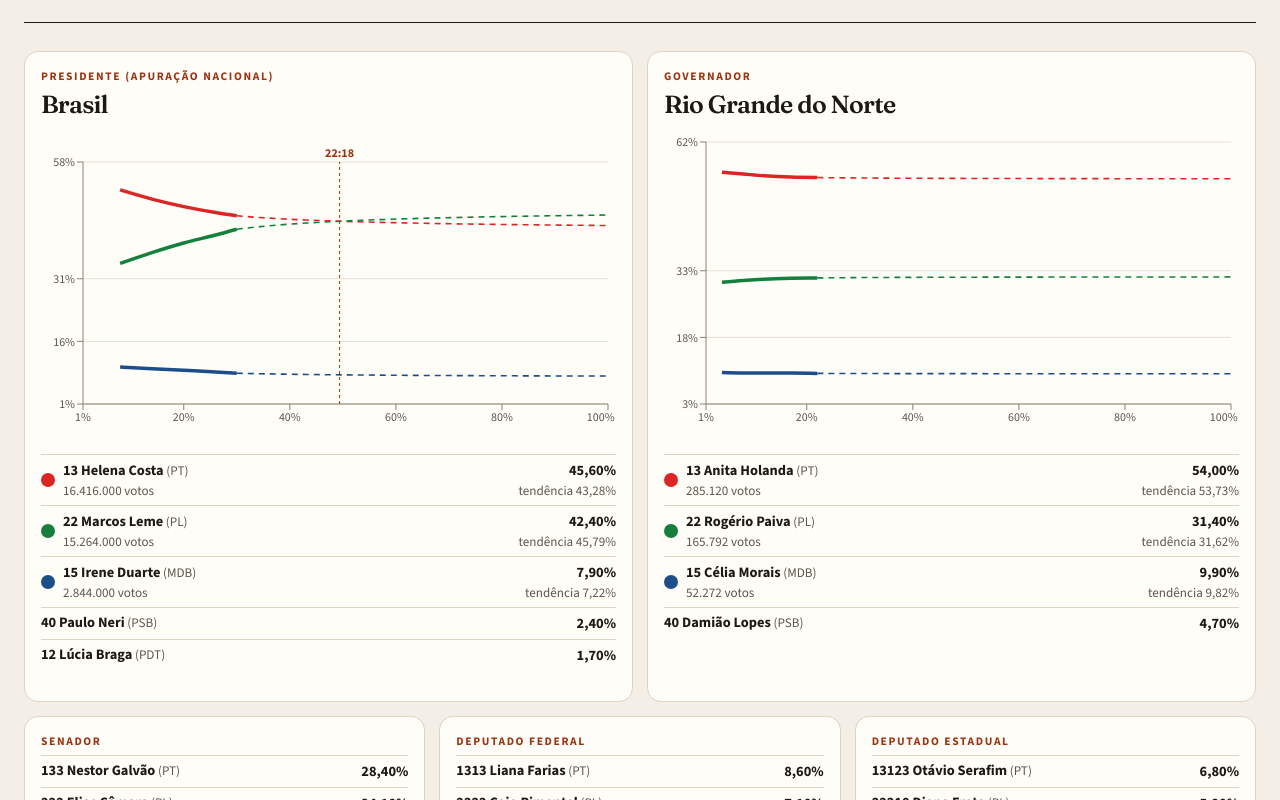
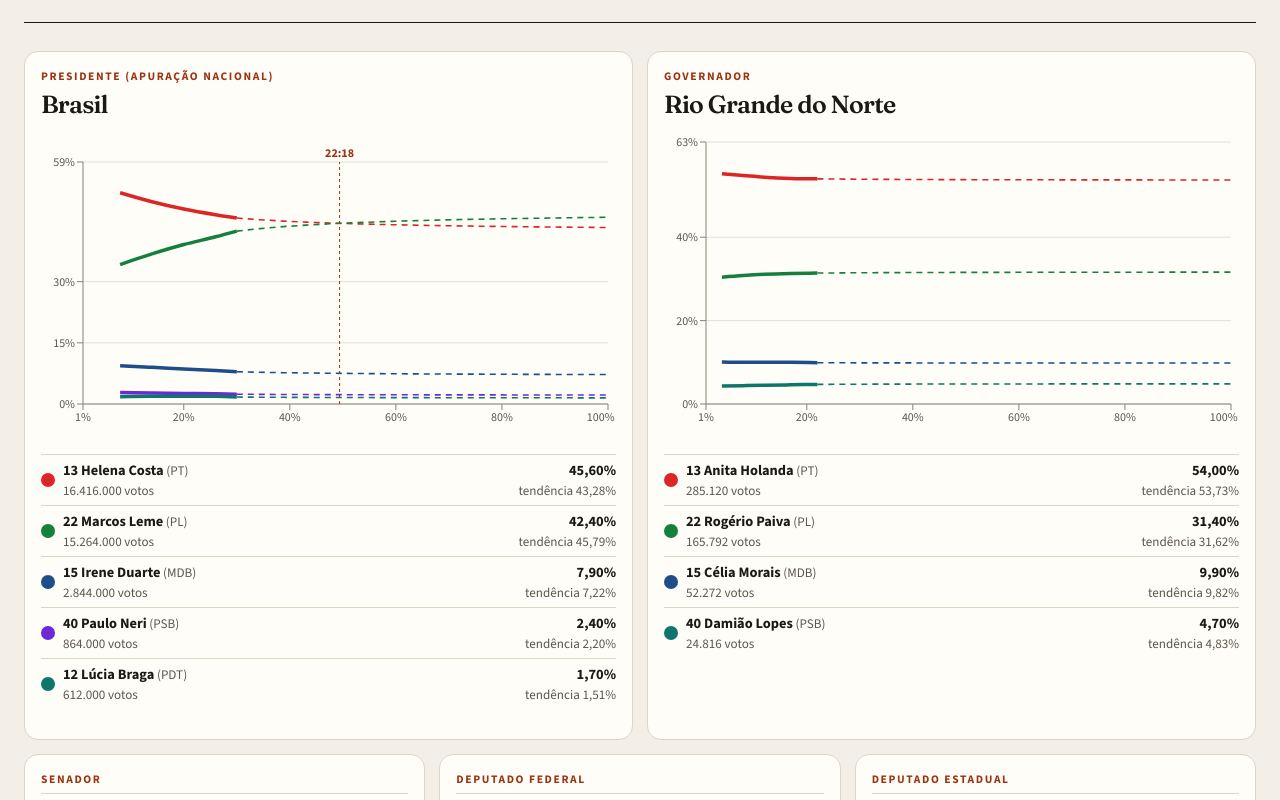
Before and after one commit to danielaraujorn/tendencia-eleicoes, a Next.js app: page /mock in a window 1280 px wide. Shown: the part 400-1200 px from the top of the page. Built offline with nearby package versions, Linux system fonts and the light colour scheme.

Commit message:
feat: enhance dashboard functionality with rankings expansion and update race chart limits

```diff
--- a/components/dashboard.tsx
+++ b/components/dashboard.tsx
@@ -128,6 +128,7 @@ export function Dashboard({
     useState<PollPhase>(initialPhase);
   const [stateId, setStateId] =
     useState<StateId>(initialState);
+  const [rankingsExpanded, setRankingsExpanded] = useState(false);
 
   useEffect(() => {
     if (preview) return;
@@ -351,6 +352,10 @@ export function Dashboard({
             }
             waiting={waiting}
             rosterOnly={phase === "before"}
+            expanded={rankingsExpanded}
+            onToggle={() =>
+              setRankingsExpanded((open) => !open)
+            }
           />
         ))}
       </div>
--- a/components/race-chart.tsx
+++ b/components/race-chart.tsx
@@ -20,14 +20,19 @@ import { formatArrival, formatPercent } from "@/lib/format";
 import { trendCurve } from "@/lib/trend";
 import type { RaceView } from "@/lib/types";
 
+function clampPercent(value: number) {
+  return Math.min(100, Math.max(0, value));
+}
+
 export function chartRows(view: RaceView) {
   const rows = view.points.map((point) => {
     const row: Record<string, number | null> = {
       pst: point.pst,
     };
     for (const candidate of view.top) {
+      const percent = point.percents[candidate.id];
       row[candidate.id] =
-        point.percents[candidate.id] ?? null;
+        typeof percent === "number" ? clampPercent(percent) : null;
       row[`${candidate.id}__trend`] = null;
     }
     return row;
@@ -63,9 +68,10 @@ export function chartRows(view: RaceView) {
     };
     for (const candidate of view.top) {
       row[candidate.id] = null;
+      const percent = curves.find((curve) => curve.id === candidate.id)
+        ?.points[index]?.percent;
       row[`${candidate.id}__trend`] =
-        curves.find((curve) => curve.id === candidate.id)
-          ?.points[index]?.percent ?? null;
+        typeof percent === "number" ? clampPercent(percent) : null;
     }
     rows.push(row);
   }
@@ -106,7 +112,7 @@ function useNarrowScreen() {
   );
 }
 
-function yDomain(rows: Record<string, number | null>[]) {
+export function yDomain(rows: Record<string, number | null>[]) {
   const values = rows.flatMap((row) =>
     Object.entries(row)
       .filter(
@@ -119,7 +125,10 @@ function yDomain(rows: Record<string, number | null>[]) {
   const min = Math.min(...values);
   const max = Math.max(...values);
   const span = Math.max(max - min, 1);
-  return [min - span * 0.15, max + span * 0.15];
+  return [
+    Math.max(0, min - span * 0.15),
+    Math.min(100, max + span * 0.15),
+  ];
 }
 
 export function RaceChart({
--- a/components/ranking-panel.tsx
+++ b/components/ranking-panel.tsx
@@ -1,6 +1,5 @@
 "use client";
 
-import { useState } from "react";
 import { CandidateName } from "@/components/candidate-name";
 import { formatPercent } from "@/lib/format";
 import type { RaceView } from "@/lib/types";
@@ -12,13 +11,16 @@ export function RankingPanel({
   title,
   waiting,
   rosterOnly = false,
+  expanded,
+  onToggle,
 }: {
   view: RaceView | null;
   title: string;
   waiting: string;
   rosterOnly?: boolean;
+  expanded: boolean;
+  onToggle: () => void;
 }) {
-  const [expanded, setExpanded] = useState(false);
   const listed = view?.top ?? [];
   const showList = Boolean(view?.available && !rosterOnly && !view.zeroed && listed.length > 0);
   const visible = expanded ? listed : listed.slice(0, PREVIEW);
@@ -51,7 +53,7 @@ export function RankingPanel({
             <button
               type="button"
               className="more"
-              onClick={() => setExpanded((open) => !open)}
+              onClick={onToggle}
             >
               {expanded ? "Mostrar menos" : "Mostrar mais"}
             </button>
--- a/lib/view.ts
+++ b/lib/view.ts
@@ -15,7 +15,7 @@ export type StoredState = StoredPoint & {
   sourceUpdatedAt: string | null;
 };
 
-const CHART_SIZE = 3;
+const CHART_SIZE = 5;
 const CHART_MIN_PST = 1;
 const CROSSOVER_MIN_PST = 20;
 const ZEROED_LIST = 10;
@@ -115,7 +115,7 @@ export function buildRaceView(
     ? topCandidates(current.candidates, current.candidates.length)
     : [];
   const top = zeroed ? ranked.slice(0, ZEROED_LIST) : ranked.slice(0, CHART_SIZE);
-  const others = zeroed ? [] : ranked.slice(CHART_SIZE);
+  const others: Candidate[] = [];
   const roster = current ? rosterCandidates(current.candidates) : [];
   const series = chartPoints(history, latest);
   const totals = series.map((point) => ({
--- a/next.config.ts
+++ b/next.config.ts
@@ -3,6 +3,7 @@ import type { NextConfig } from "next";
 const nextConfig: NextConfig = {
   cacheComponents: true,
   agentRules: false,
+  allowedDevOrigins: ["127.0.0.1"],
 };
 
 export default nextConfig;
```
Also changed, not shown: 1 other file (tests, documents, lock files or other folders).
